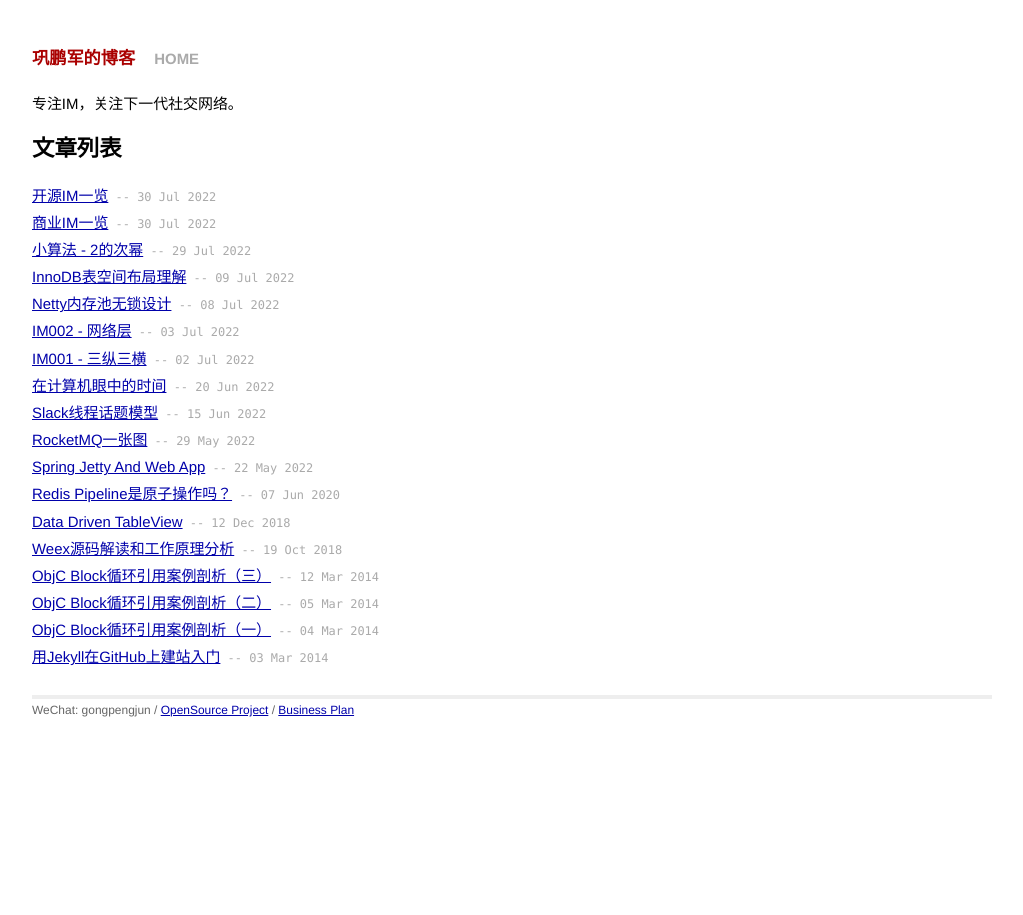
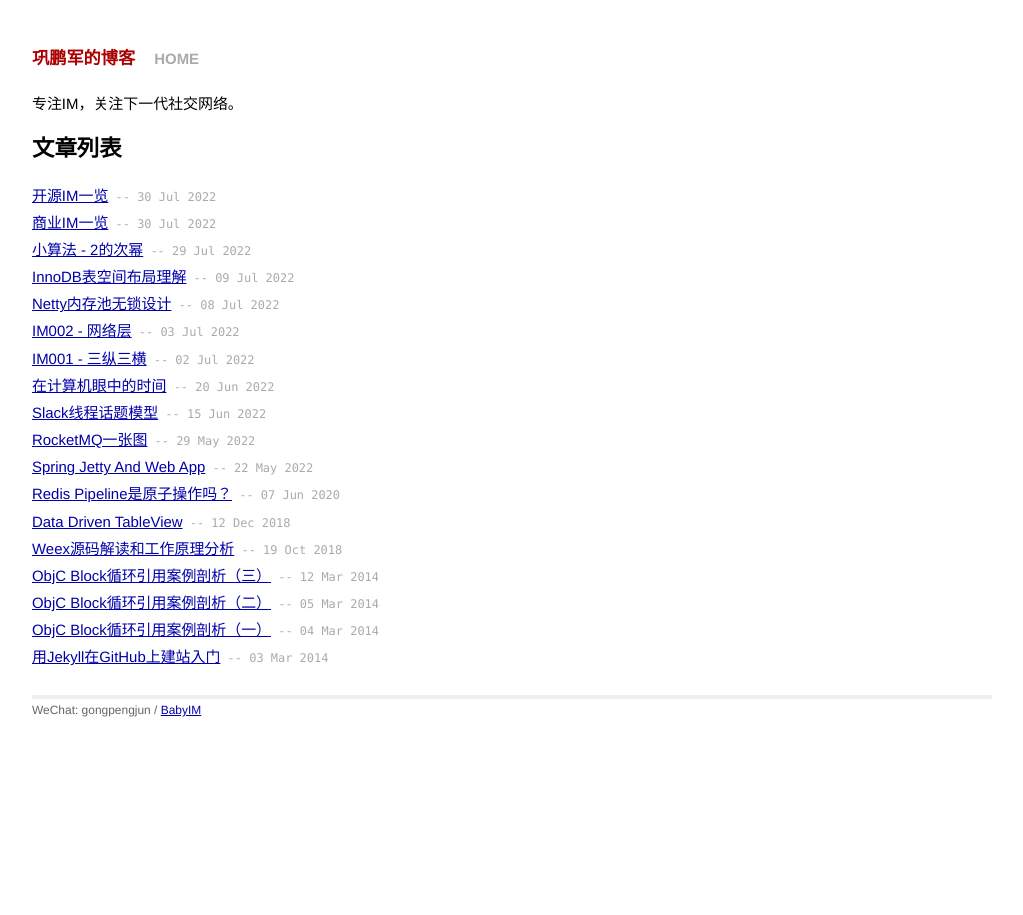
Before and after one commit to gongpengjun/gongpengjun.github.io, a Jekyll site: the page built from index.html, in a window 1280 px wide. Shown: the whole page, without its empty margins (128-1151 px from the left). Built offline with Jekyll 4.4.1, drawn with Linux system fonts in a browser that asks for light colours.

Commit message:
隐藏RoadMap

```diff
--- a/_layouts/default.html
+++ b/_layouts/default.html
@@ -24,7 +24,7 @@
           {{ content }}
 
           <div class="footer">
-            WeChat: gongpengjun / <a href="https://github.com/gongpengjun/BabyIM">OpenSource Project</a> / <a href="https://github.com/ElephantIM/RoadMap">Business Plan</a>
+            WeChat: gongpengjun / <a href="https://github.com/gongpengjun/BabyIM">BabyIM</a>
           </div>
         </div>
 
```
